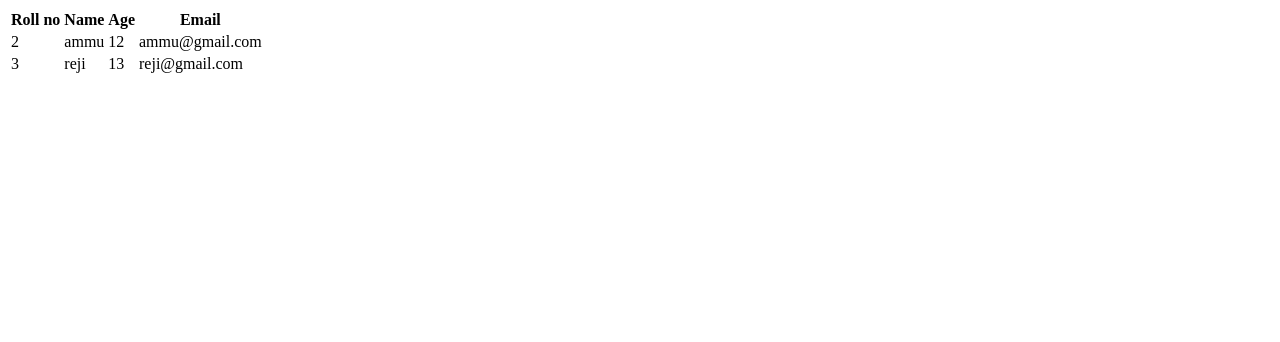
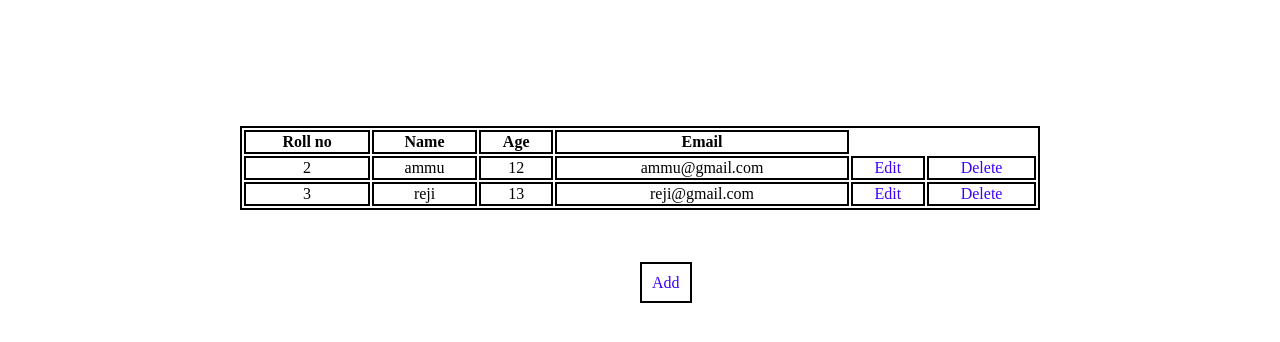
Before and after one commit to rishadroshanpt/django, a Django app: page /disStd in a window 1280 px wide. Shown: the top 342 px of the page. Run offline with Django 5.2, Linux system fonts and the light colour scheme; data comes from the database, SQL or seed files in the repository; both versions use the stored data as it was after the commit.

Commit message:
student delete added

```diff
--- a/project/app/urls.py
+++ b/project/app/urls.py
@@ -13,6 +13,9 @@ urlpatterns=[
     path('edit_user/<id>',views.edit_user),
     path('delete_user/<id>',views.delete_user),
     path('',views.index),
-    path('disStd',views.disStd)
+    path('disStd',views.disStd),
+    path('addstd',views.add_std),
+    path('editstd/<id>',views.edt_std),
+    path('dltstd/<id>',views.dlt_std),
 
     ]
--- a/project/app/views.py
+++ b/project/app/views.py
@@ -105,3 +105,29 @@ def index(req):
 def disStd(req):
     data=Student.objects.all()
     return render(req,'disStd.html',{'std':data})
+def add_std(req):
+    if req.method=='POST':
+        roll=req.POST['roll_no']
+        name=req.POST['name']
+        age=req.POST['age']
+        email=req.POST['email']
+        data=Student.objects.create(roll_no=roll,name=name,age=age,email=email)
+        data.save()
+        return redirect(disStd)
+    else:
+        return render(req,'add_std.html')
+def edt_std(req,id):
+    data=Student.objects.get(pk=id)
+    if req.method=='POST':
+        roll=req.POST['roll_no']
+        name=req.POST['name']
+        age=req.POST['age']
+        email=req.POST['email']
+        Student.objects.filter(pk=id).update(roll_no=roll,name=name,age=age,email=email)
+        return redirect(disStd)
+    return render(req,'edit_std.html',{'data':data})
+
+def dlt_std(req,id):
+    data=Student.objects.get(pk=id)
+    data.delete()
+    return redirect(disStd)
--- a/project/project/settings.py
+++ b/project/project/settings.py
@@ -9,6 +9,7 @@ https://docs.djangoproject.com/en/5.1/topics/settings/
 For the full list of settings and their values, see
 https://docs.djangoproject.com/en/5.1/ref/settings/
 """
+
 
 from pathlib import Path
 import os
--- a/project/templates/disStd.html
+++ b/project/templates/disStd.html
@@ -4,6 +4,31 @@
     <meta charset="UTF-8">
     <meta name="viewport" content="width=device-width, initial-scale=1.0">
     <title>Document</title>
+    <style>
+        table{
+            margin: auto;
+            margin-top: 10%;
+            margin-bottom: 5%;
+            text-align: center;
+            width: 800px;
+        }
+        table,th,td{
+            border: 2px solid;
+        }
+        a{
+        text-decoration: none;
+        color: rgb(60, 0, 255);
+        }
+        a:hover{
+            color: rgb(221, 0, 22);
+            font-size: 20px;
+        }
+        .add{
+            margin-left: 50%;
+            border: 2px solid black;
+            padding: 10px;
+        }
+    </style>
 </head>
 <body>
     <table>
@@ -19,8 +44,11 @@
             <td>{{i.name}}</td>
             <td>{{i.age}}</td>
             <td>{{i.email}}</td>
+            <td><a href="editstd/{{i.pk}}">Edit</a></td>
+            <td><a href="dltstd/{{i.pk}}">Delete</a></td>
         </tr>
         {% endfor %}
     </table>
+    <a href="addstd" class="add">Add</a>
 </body>
 </html>
```
Also changed, not shown: project/templates/add_std.html (added, +46 -0 lines), project/templates/edit_std.html (added, +46 -0 lines), project/db.sqlite3.
